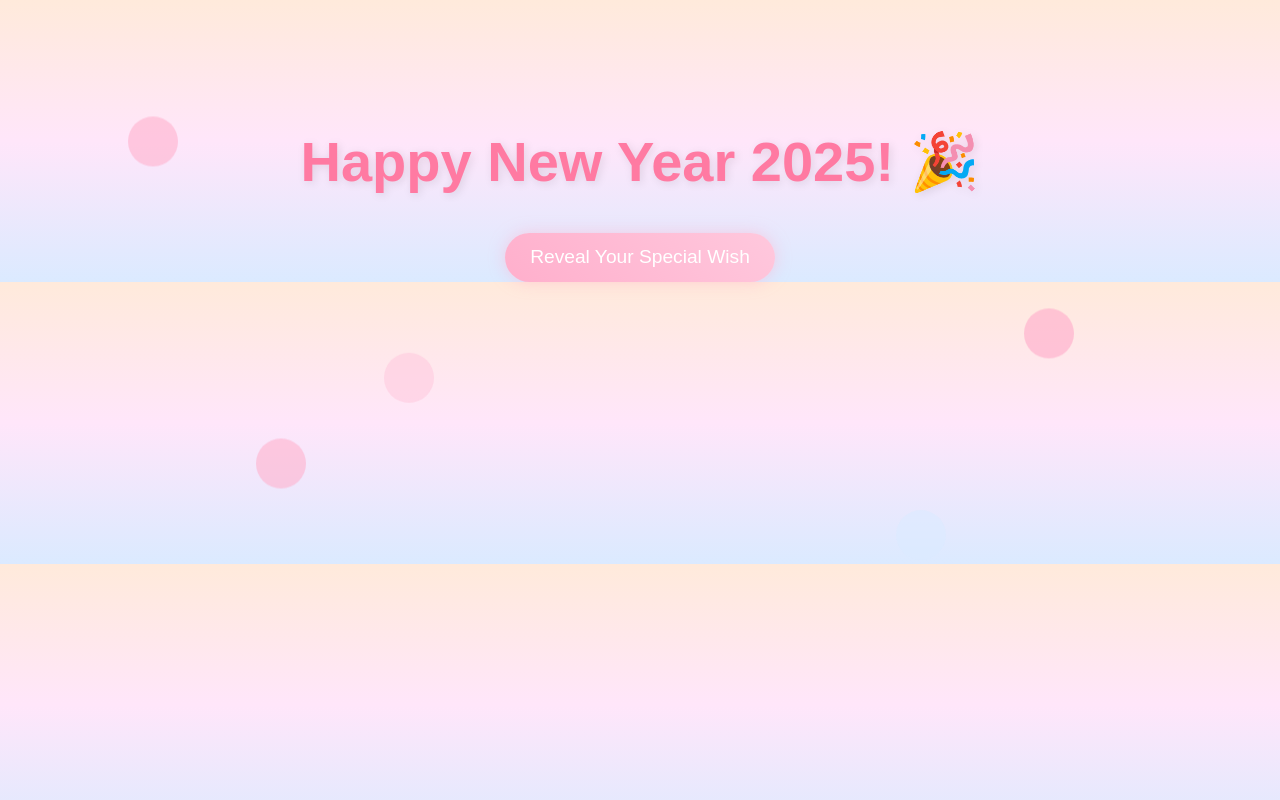
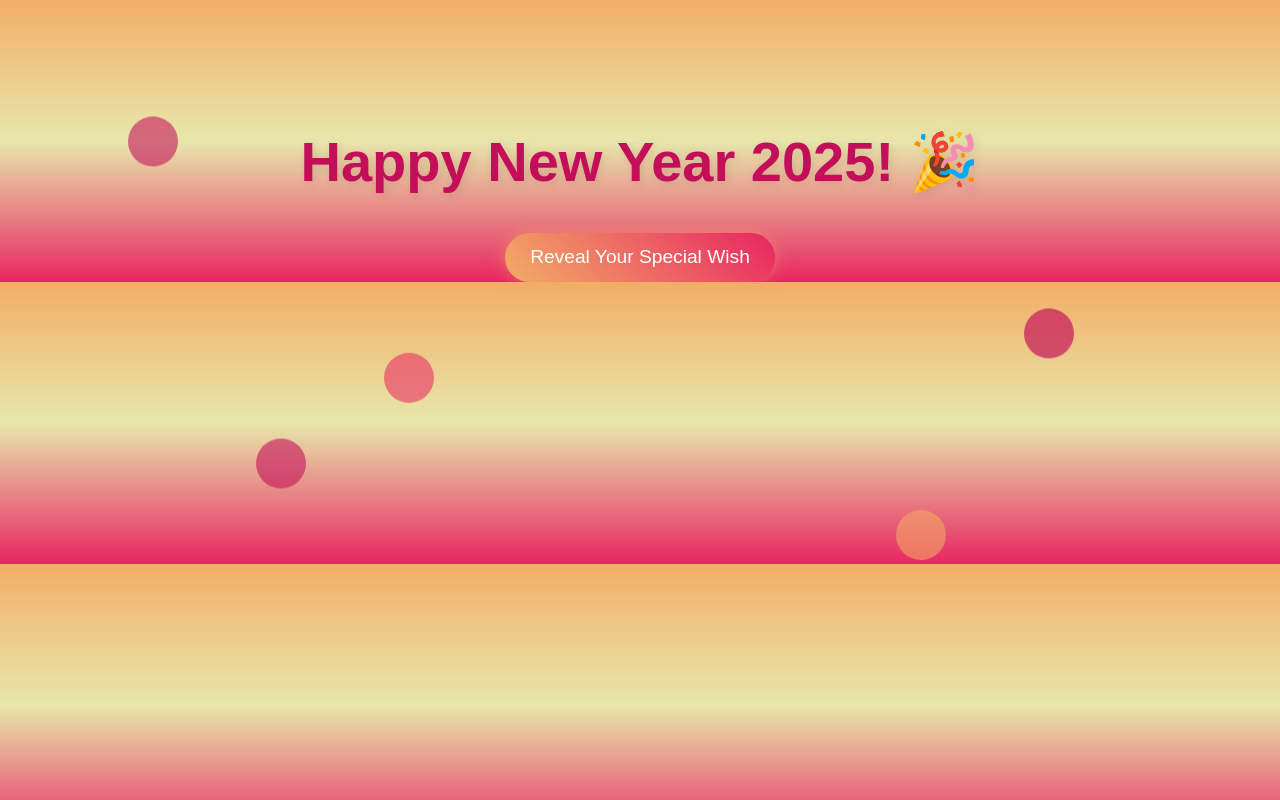
Before and after one commit to Soumyadeep-Dey123/Happy-New-Year, a plain HTML site: page index.html in a window 1280 px wide. Drawn offline with nearby package versions, Linux system fonts and the light colour scheme.

Commit message:
Update index.html 5

```diff
--- a/index.html
+++ b/index.html
@@ -7,7 +7,7 @@
     <link href="https://cdn.jsdelivr.net/npm/bootstrap@5.3.0-alpha3/dist/css/bootstrap.min.css" rel="stylesheet">
     <style>
         body {
-            background: linear-gradient(to bottom, #ffeadb, #ffe6fa, #dbeaff);
+            background: linear-gradient(to bottom, #f2ae66, #e8e7ab, #e82561);
             font-family: 'Poppins', sans-serif;
             text-align: center;
             padding: 0;
@@ -24,25 +24,25 @@
         h1 {
             font-size: 3.5rem;
             font-weight: bold;
-            color: #ff7aa2;
+            color: #c30e59;
             text-shadow: 2px 2px 10px rgba(0, 0, 0, 0.1);
         }
 
         .btn {
             margin-top: 30px;
-            background: linear-gradient(45deg, #ffafcc, #ffc8dd);
+            background: linear-gradient(45deg, #f2ae66, #e82561);
             color: white;
             font-size: 1.2rem;
             border: none;
             border-radius: 50px;
             padding: 10px 25px;
-            box-shadow: 0 0 15px rgba(255, 175, 204, 0.5);
+            box-shadow: 0 0 15px rgba(242, 174, 102, 0.5);
             transition: transform 0.2s ease, box-shadow 0.2s ease;
         }
 
         .btn:hover {
             transform: scale(1.1);
-            box-shadow: 0 0 25px rgba(255, 175, 204, 0.7);
+            box-shadow: 0 0 25px rgba(242, 174, 102, 0.7);
         }
 
         .background-elements {
@@ -59,24 +59,24 @@
             position: absolute;
             width: 50px;
             height: 50px;
-            background: rgba(255, 175, 204, 0.7);
+            background: rgba(195, 14, 89, 0.7);
             border-radius: 50%;
             animation: float 10s ease-in-out infinite;
         }
 
         .background-elements div:nth-child(2) {
-            background: rgba(255, 200, 221, 0.7);
+            background: rgba(232, 37, 97, 0.7);
         }
 
         .background-elements div:nth-child(3) {
-            background: rgba(219, 234, 255, 0.7);
+            background: rgba(242, 174, 102, 0.7);
         }
 
         .firework {
             position: absolute;
             width: 10px;
             height: 10px;
-            background: radial-gradient(circle, #ff7aa2, transparent);
+            background: radial-gradient(circle, #e8e7ab, transparent);
             border-radius: 50%;
             animation: explode 2s ease-out infinite;
         }
```
